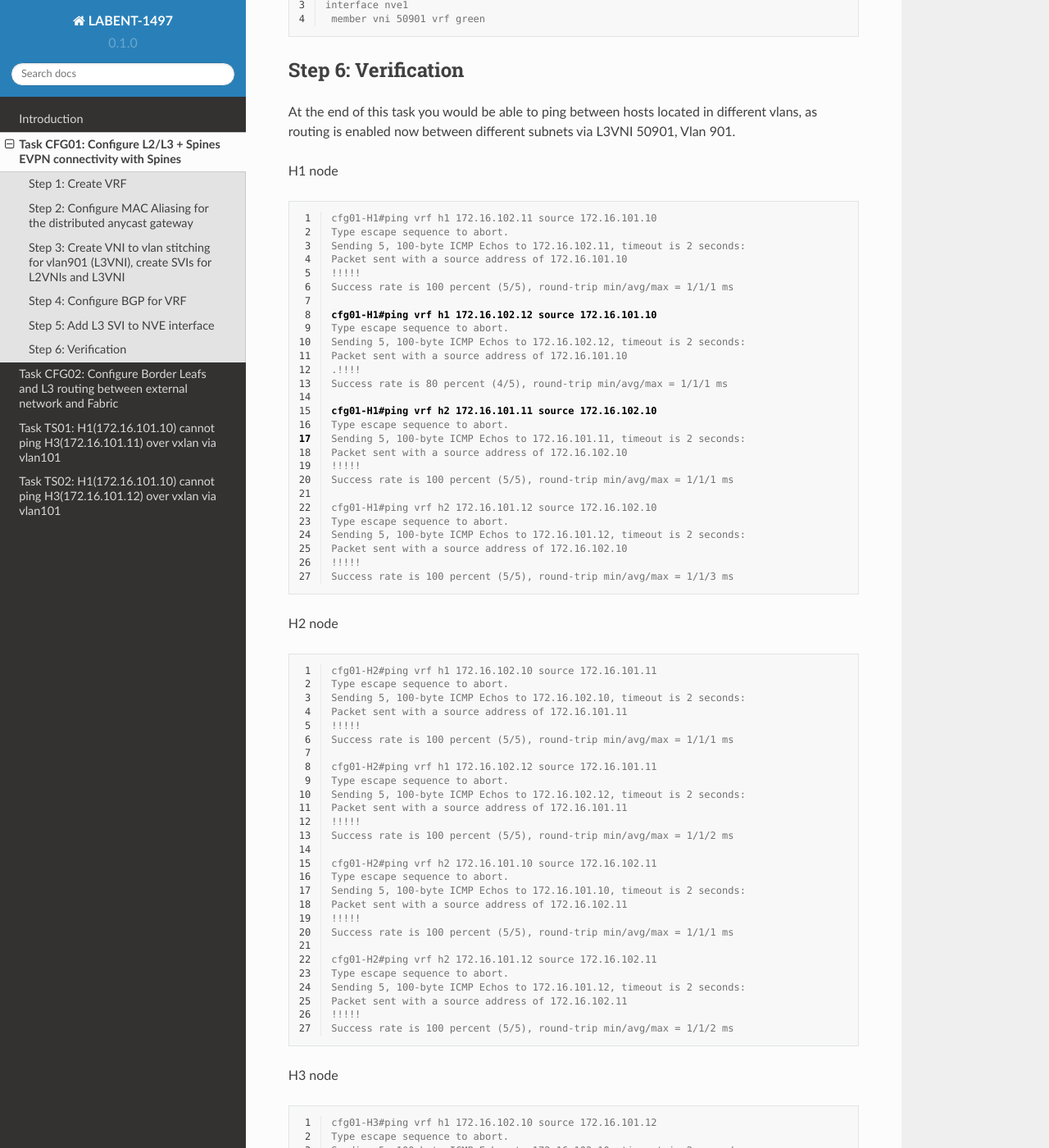
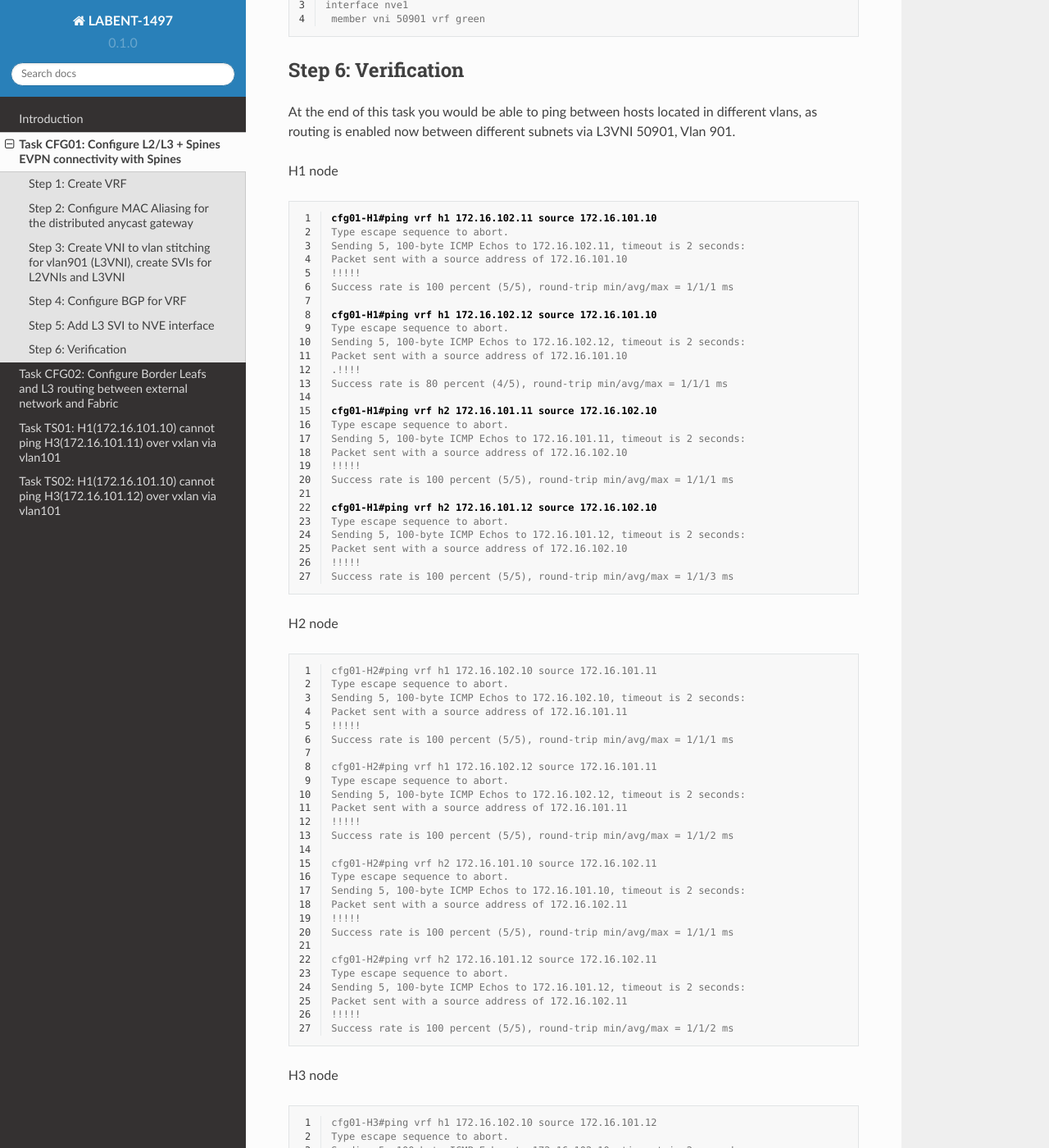
Before and after one commit to dvishchu/labent-1497, a Sphinx documentation site: the page built from docs/source/task_01.rst, in a window 1280 px wide and 1400 px high, scrolled down 5232 px. Shown: the whole window at 82% size. Built offline with Sphinx 7.4.7 and the Read the Docs theme 2.0.0, drawn with Linux system fonts in a browser that asks for light colours.

```diff
--- a/docs/_static/css/custom.css
+++ b/docs/_static/css/custom.css
@@ -116,7 +116,7 @@
   font-weight: 600;
 }
 
-.highlight-command-32 pre :nth-child(32) {
+.highlight-command-42 pre :nth-child(42) {
   color: black;
   font-weight: 600;
 }
--- a/docs/source/task_01.rst
+++ b/docs/source/task_01.rst
@@ -226,7 +226,7 @@ H1 node
 
 .. code-block:: console
     :linenos:
-    :class: highlight-command-3 highlight-command-16 highlight-command-29 highlight-command-32
+    :class: highlight-command highlight-command-16 highlight-command-29 highlight-command-42
 
     cfg01-H1#ping vrf h1 172.16.102.11 source 172.16.101.10
     Type escape sequence to abort.
```
